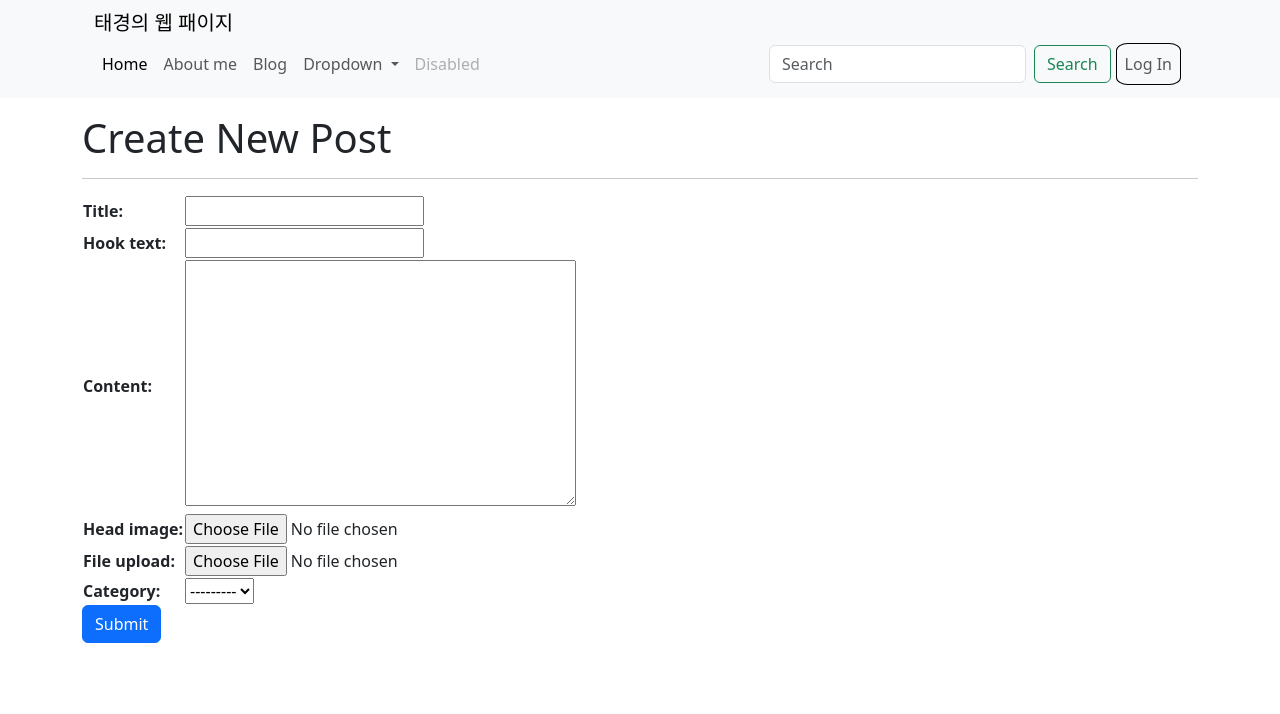
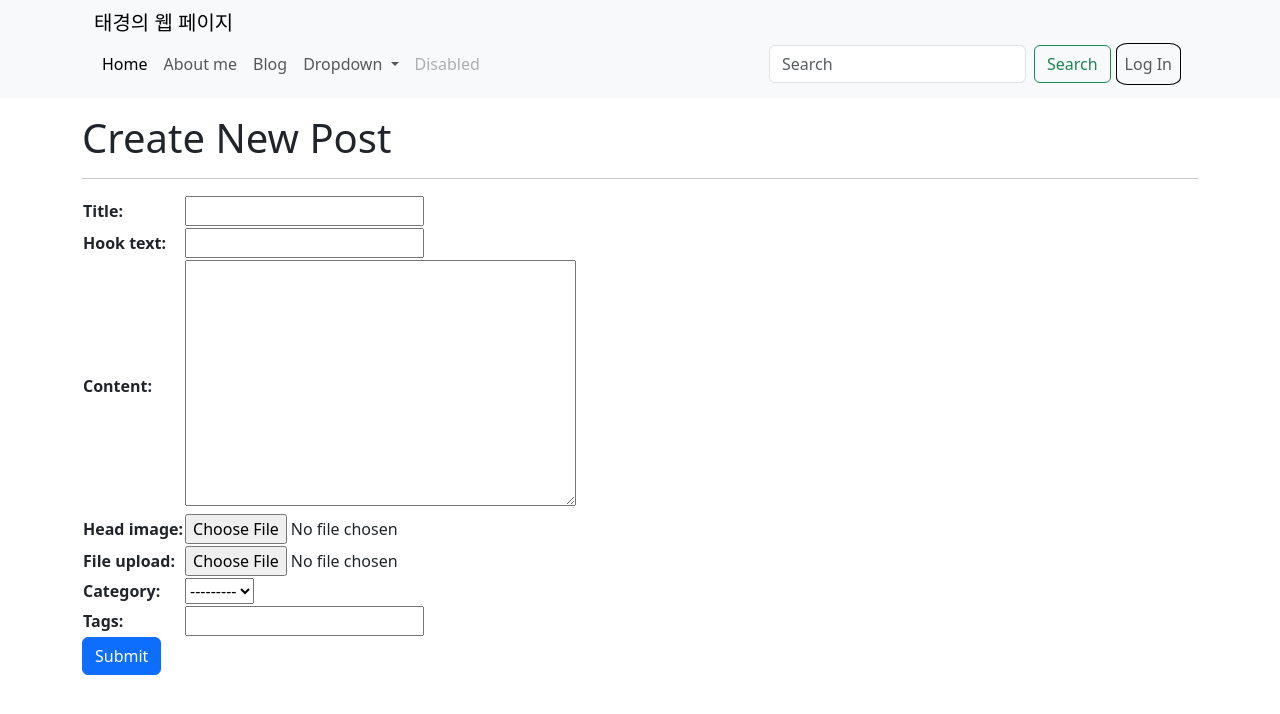
Before and after one commit to taegyeong0225/My_webpage, a Django app: page /blog/create_post/ in a window 1280 px wide. Shown: the top 714 px of the page. Run offline with Django 4.2, Linux system fonts and the light colour scheme; the visitor is signed in with stand-in values (Sample User, id 1); data that the repository does not hold is empty; some libraries are stand-ins or nearby versions.

Commit message:
포스트를 작성할 때 텍스트로 태그 지정하기

```diff
--- a/blog/templates/blog/navbar.html
+++ b/blog/templates/blog/navbar.html
@@ -1,7 +1,7 @@
 <nav class="navbar navbar-expand-lg bg-body-tertiary">
         <div class="container">
         <div class="container-fluid">
-          <a class="navbar-brand" href="/">태경의 웹 패이지</a>
+          <a class="navbar-brand" href="/">태경의 웹 페이지</a>
           <button class="navbar-toggler" type="button" data-bs-toggle="collapse" data-bs-target="#navbarSupportedContent" aria-controls="navbarSupportedContent" aria-expanded="false" aria-label="Toggle navigation">
             <span class="navbar-toggler-icon"></span>
           </button>
--- a/blog/templates/blog/post_form.html
+++ b/blog/templates/blog/post_form.html
@@ -12,6 +12,10 @@
          {% csrf_token %} : 웹사이트를 csrf 공격으로부터 보호하기 위해 장고가 제공하는 기능, 장고 이용할 때 폼 태그 안에 넣기-->
     <table>
       {{ form }}
+      <tr>
+        <th><label for="id_tags_str">Tags:</label></th>
+        <td><input type="text" name="tags_str" id="id_tags_str"></td>
+      </tr>
     </table>
     <button type="submit" class="btn btn-primary float-right">Submit</button>
   </form>
--- a/blog/views.py
+++ b/blog/views.py
@@ -7,6 +7,7 @@ from django.views.generic import ListView, DetailView, CreateView, UpdateView
 from .models import Post, Category, Tag
 
 from django.core.exceptions import PermissionDenied
+from django.utils.text import slugify
 
 class PostList(ListView):
     # Generic view > generic display view > ListView
@@ -78,7 +79,25 @@ class PostCreate(LoginRequiredMixin, UserPassesTestMixin, CreateView):
         # is_authenticated: 로그인 상태인지 확인하는 메소드
         if current_user.is_authenticated and (current_user.is_staff or current_user.is_superuser):
             form.instance.author = current_user # instance :  새로 생성한 포스트
-            return super(PostCreate, self).form_valid(form)
+            response = super(PostCreate, self).form_valid(form)
+            # form_valid() 함수는 폼 안에 들어온 값을 바탕으로 모델에 해당하는 인스턴스를 만들어
+            # 데이터베이스에 저장한 다음 그 인스턴스의 경로로 리다이렉트 함, 오버라이딩해서 작성자 정보, 태그 추가
+
+            tags_str = self.request.POST.get('tags_str')
+            if tags_str:
+                tags_str = tags_str.strip()
+
+                tags_str = tags_str.replace(',', ';')
+                tags_list = tags_str.split(';')
+
+                for t in tags_list:
+                    t = t.strip()
+                    tag, is_tag_created = Tag.objects.get_or_create(name=t)
+                    if is_tag_created:
+                        tag.slug = slugify(t, allow_unicode=True)
+                        tag.save()
+                    self.object.tags.add(tag) # 이번에 새로 만든 태그 self.object
+            return response
         else:
             return redirect('/blog/')
 
```
Also changed, not shown: blog/tests.py (+11 -2 lines).
